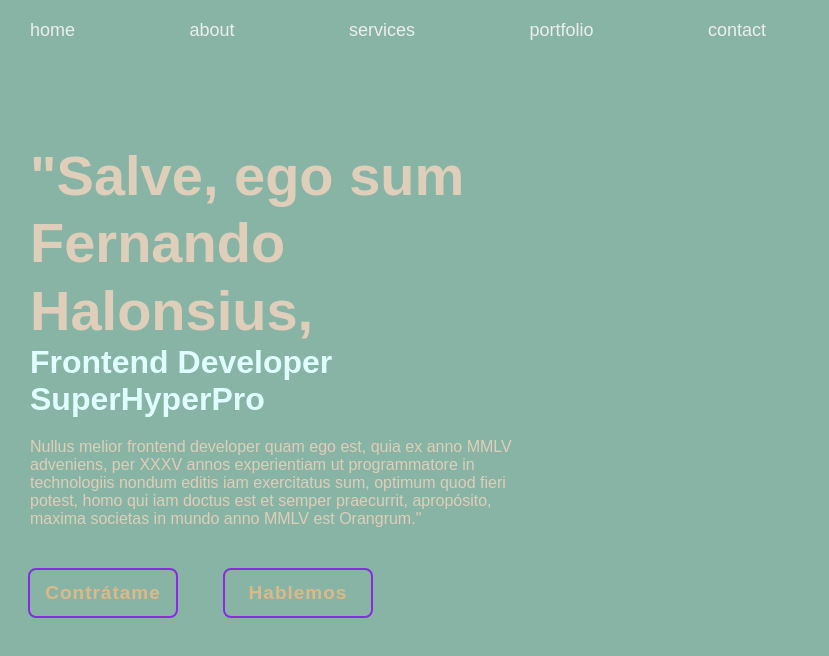
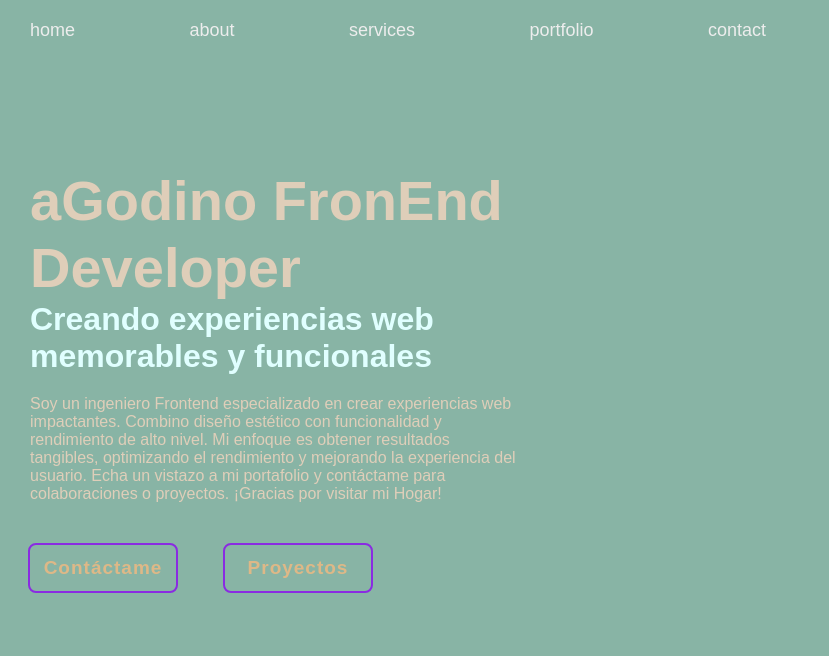
Before and after one commit to Gdi87/aGodinoES, a plain HTML site: page index.html in a window 1280 px wide. Shown: the full height of the page, 208-1037 px from the left. Drawn offline with Linux system fonts and the light colour scheme; a web font is replaced by a local one.

Commit message:
Update index.html
1.1

Signed-off-by: AGB <129738915+Gdi87@users.noreply.github.com>

```diff
--- a/index.html
+++ b/index.html
@@ -25,16 +25,17 @@
 
     <section class="home">
         <div class="home-content">
-            <h1 class="animate-from-right">"Salve, ego sum Fernando Halonsius,</h1>
-            <h3 class="animate-from-right">Frontend Developer SuperHyperPro</h3>
-            <p class="animate-from-right">Nullus melior frontend developer quam ego est, quia ex anno MMLV adveniens,
-            per XXXV annos experientiam ut programmatore in technologiis nondum editis iam exercitatus sum,
-            optimum quod fieri potest, homo qui iam doctus est et semper praecurrit,
-            apropósito, maxima societas in mundo anno MMLV est Orangrum."
+            <h1 class="animate-from-right">aGodino FronEnd Developer</h1>
+            <h3 class="animate-from-right">Creando experiencias web memorables y funcionales</h3>
+            <p class="animate-from-right">Soy un ingeniero Frontend especializado en crear experiencias web impactantes.
+                Combino diseño estético con funcionalidad y rendimiento de alto nivel.
+                Mi enfoque es obtener resultados tangibles, optimizando el rendimiento y mejorando la experiencia del usuario.
+                Echa un vistazo a mi portafolio y contáctame para colaboraciones o proyectos.
+                ¡Gracias por visitar mi Hogar!
             </p>
             <div class="btn-box">
-                <a href="#">Contrátame</a>
-                <a href="#">Hablemos</a>
+                <a href="#">Contáctame</a>
+                <a href="#">Proyectos</a>
             </div>
         </div>
     </section>
```
